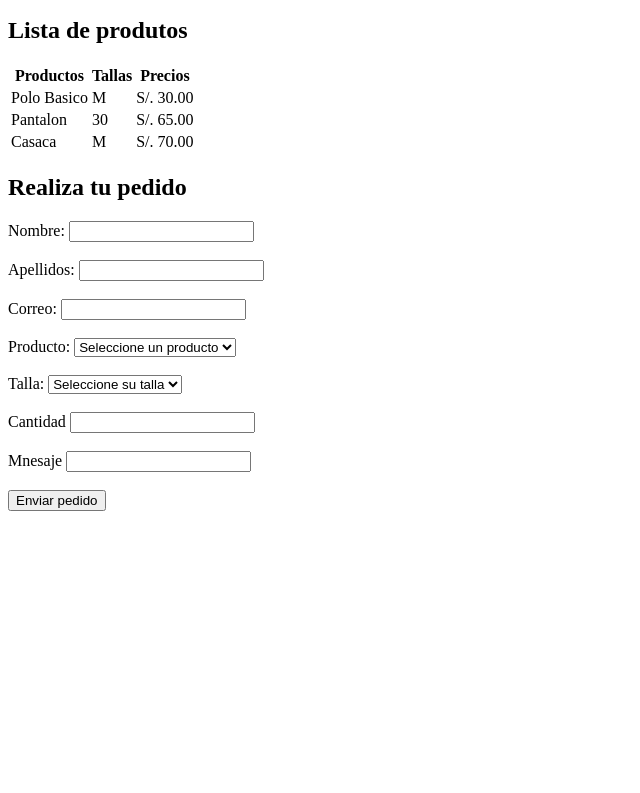
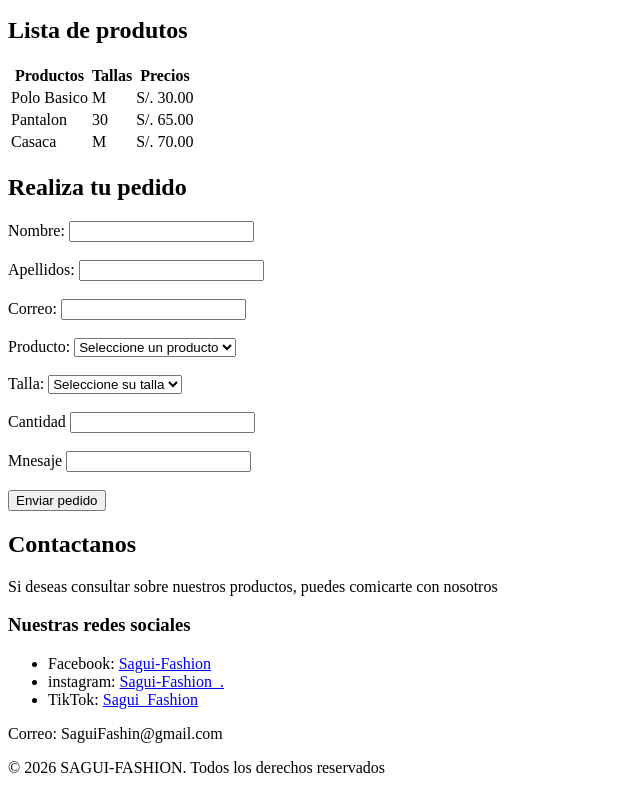
Before and after one commit to soteloreyesanairma-hash/web-rodrigo, a plain HTML site: page index.html in a window 1280 px wide. Shown: the part 503-1296 px from the top of the page, without its empty margins (0-640 px from the left). Before the commit the page ends 1022 px from the top, so only its background shows below. Drawn offline with Linux system fonts and the light colour scheme.

Commit message:
Agregando el footer a mi index html e imagenes a la carpeta image

```diff
--- a/index.html
+++ b/index.html
@@ -103,5 +103,19 @@
             </article>
         </section>
     </main>
+    <footer>
+        <h2>Contactanos</h2>
+        <p>Si deseas consultar sobre nuestros productos,
+            puedes comicarte con nosotros
+        </p>
+        <h3>Nuestras redes sociales</h3>
+        <ul>
+            <li>Facebook: <a href="https://www.facebook.com/">Sagui-Fashion</a></li>
+            <li>instagram: <a href="https://www.instagram.com/">Sagui-Fashion_.</a></li>
+            <li>TikTok: <a href="https://www.tiktok.com/">Sagui_Fashion</a></li>
+        </ul>
+        <p>Correo: SaguiFashin@gmail.com</p>
+        <p>© 2026 SAGUI-FASHION. Todos los derechos reservados</p>
+    </footer>
 </body>
 </html>
```
Also changed, not shown: image/casacas.webp (added), image/pantalon.webp (added), image/poloBasico.webp (added), 1 other file.
